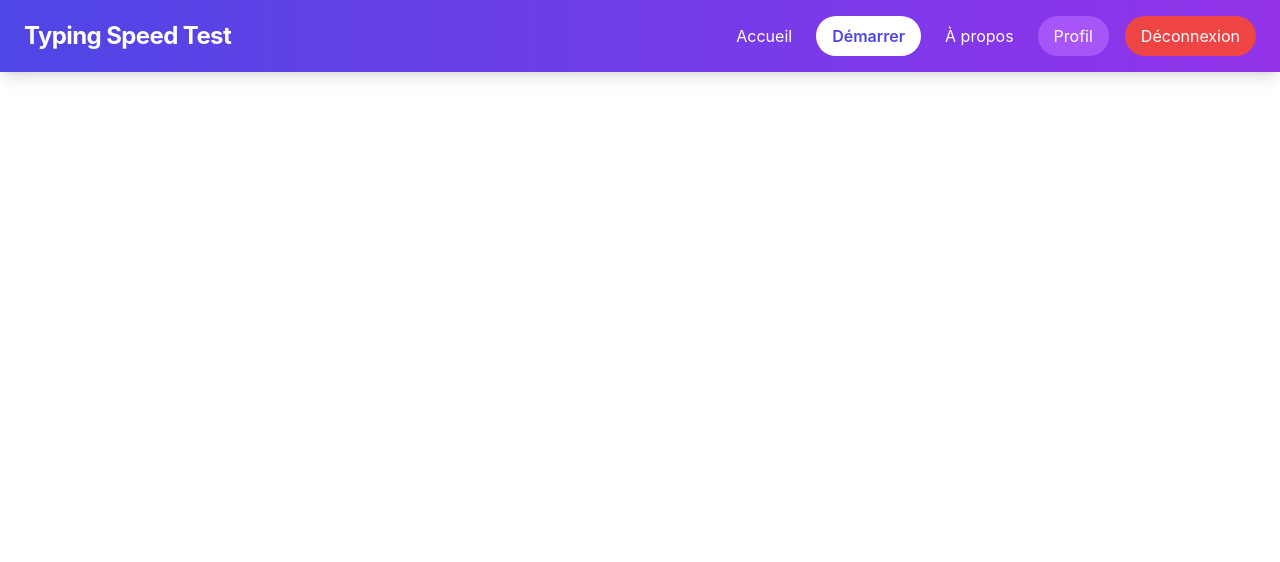
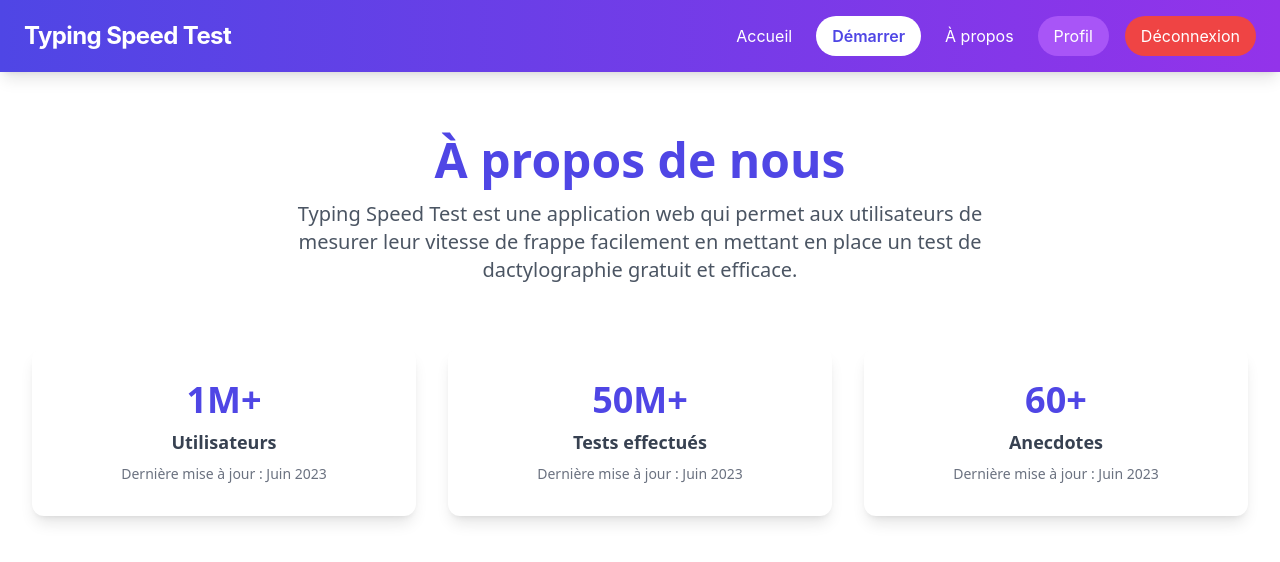
Before and after one commit to timmeyer1/REACT_Typing, a React (Create React App) app: page /about in a window 1280 px wide. Shown: the top 562 px of the page. Built offline with nearby package versions, Linux system fonts and the light colour scheme; sample sign-in values are in the browser's storage.

Commit message:
page About

```diff
--- a/src/App.js
+++ b/src/App.js
@@ -7,6 +7,7 @@ import Header from './components/parts/Header';
 // Import depuis pages
 import HomePage from './components/pages/HomePage';
 import TypingTest from './components/pages/TypingTest';
+import About from './components/pages/About';
 // Auth
 import Register from './components/pages/Auth/Register';
 import Login from './components/pages/Auth/Login';
@@ -26,7 +27,7 @@ function App() {
         <Route path="/register" element={<PublicRoute><Register /></PublicRoute>} />
         <Route path="/login" element={<PublicRoute><Login /></PublicRoute>} />
         <Route path="/profile" element={<PrivateRoute><Profile /></PrivateRoute>} />
-
+        <Route path="/about" element={<PrivateRoute><About /></PrivateRoute>} />
       </Routes>
     </Router>
   );
--- /dev/null
+++ b/src/components/pages/About.jsx
@@ -0,0 +1,41 @@
+import React from 'react';
+import { useNavigate } from 'react-router-dom';
+
+const About = () => {
+    const navigate = useNavigate();
+
+    React.useEffect(() => {
+        document.title = 'A propos';
+    }, []);
+
+    return (
+        <div className="max-w-7xl mx-auto px-4 sm:px-6 lg:px-8 py-16 font-sans">
+            <div className="text-center mb-16">
+                <h1 className="text-5xl font-extrabold text-indigo-600 mb-4">À propos de nous</h1>
+                <p className="text-xl text-gray-600 max-w-3xl mx-auto">
+                    Typing Speed Test est une application web qui permet aux utilisateurs de mesurer leur vitesse de frappe facilement en mettant en place un test de dactylographie gratuit et efficace.
+                </p>
+            </div>
+
+            <div className="grid grid-cols-1 md:grid-cols-3 gap-8">
+                <div className="bg-white rounded-xl shadow-lg p-8 text-center transition-transform duration-300 hover:-translate-y-2">
+                    <div className="text-4xl font-bold text-indigo-600 mb-2">1M+</div>
+                    <div className="text-lg font-semibold text-gray-700">Utilisateurs</div>
+                    <div className="text-sm text-gray-500 mt-2">Dernière mise à jour : Juin 2023</div>
+                </div>
+                <div className="bg-white rounded-xl shadow-lg p-8 text-center transition-transform duration-300 hover:-translate-y-2">
+                    <div className="text-4xl font-bold text-indigo-600 mb-2">50M+</div>
+                    <div className="text-lg font-semibold text-gray-700">Tests effectués</div>
+                    <div className="text-sm text-gray-500 mt-2">Dernière mise à jour : Juin 2023</div>
+                </div>
+                <div className="bg-white rounded-xl shadow-lg p-8 text-center transition-transform duration-300 hover:-translate-y-2">
+                    <div className="text-4xl font-bold text-indigo-600 mb-2">60+</div>
+                    <div className="text-lg font-semibold text-gray-700">Anecdotes</div>
+                    <div className="text-sm text-gray-500 mt-2">Dernière mise à jour : Juin 2023</div>
+                </div>
+            </div>
+        </div>
+    );
+};
+
+export default About;
--- a/src/components/pages/HomePage.jsx
+++ b/src/components/pages/HomePage.jsx
@@ -13,7 +13,7 @@ const HomePage = () => {
   }, []);
 
   return (
-    <div className="min-h-screen bg-gradient-to-b from-indigo-100 to-purple-100 flex flex-col items-center justify-center px-4 sm:px-6 lg:px-8">
+    <div className="min-h-screen flex flex-col items-center justify-center px-4 sm:px-6 lg:px-8">
       <div className="max-w-3xl w-full space-y-8 text-center">
         <h1 className="text-5xl font-extrabold text-transparent p-2 bg-clip-text bg-gradient-to-r from-indigo-600 to-purple-600">
           Typing Speed Test
--- a/src/components/pages/TypingTest.jsx
+++ b/src/components/pages/TypingTest.jsx
@@ -142,7 +142,7 @@ const TypingTest = () => {
   const accuracy = ((state.correctLetters / (state.correctLetters + state.errors || 1)) * 100).toFixed(2);
 
   return (
-    <div className="min-h-screen bg-gradient-to-b from-indigo-50 to-purple-50 py-12 px-4 sm:px-6 lg:px-8">
+    <div className="min-h-screen py-12 px-4 sm:px-6 lg:px-8">
       <div className="max-w-7xl mx-auto">
         <div className="flex flex-col md:flex-row">
           {/* Sidebar */}
```
Also changed, not shown: src/components/parts/Footer.js (added).
